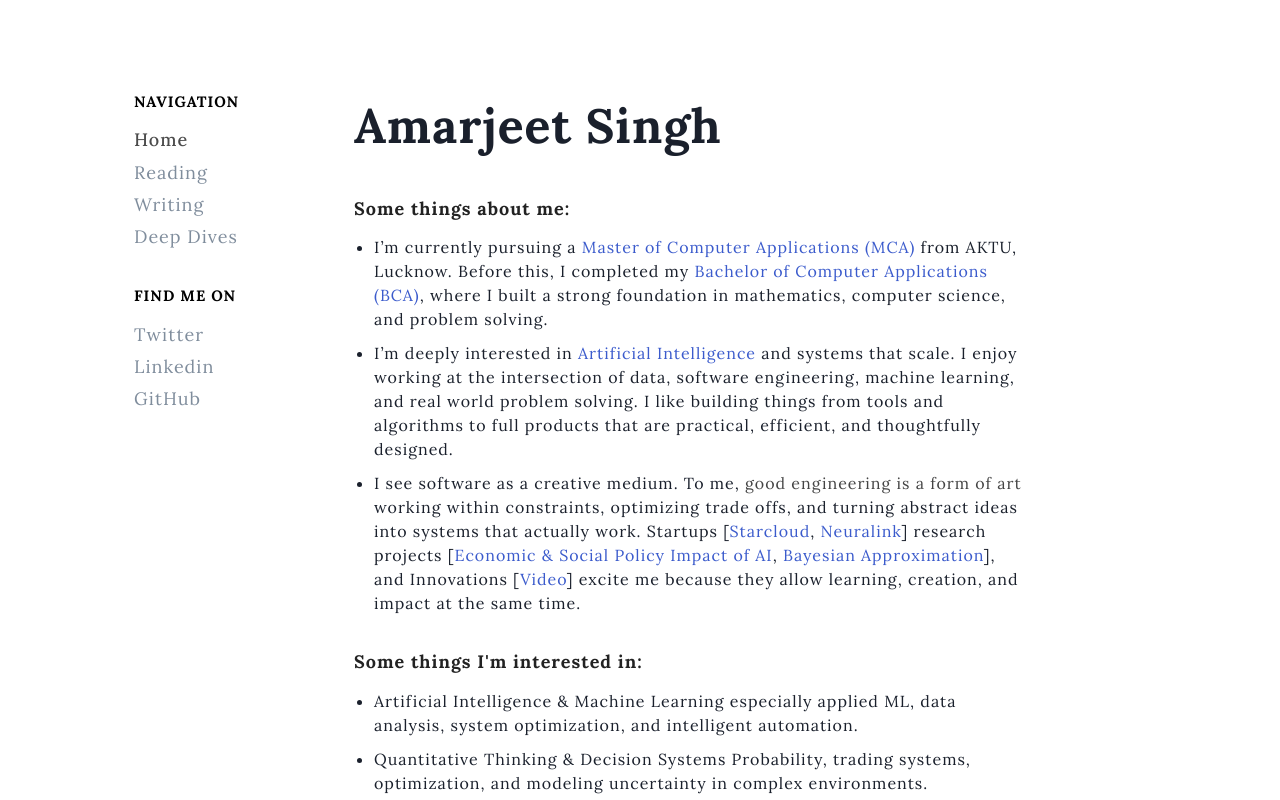
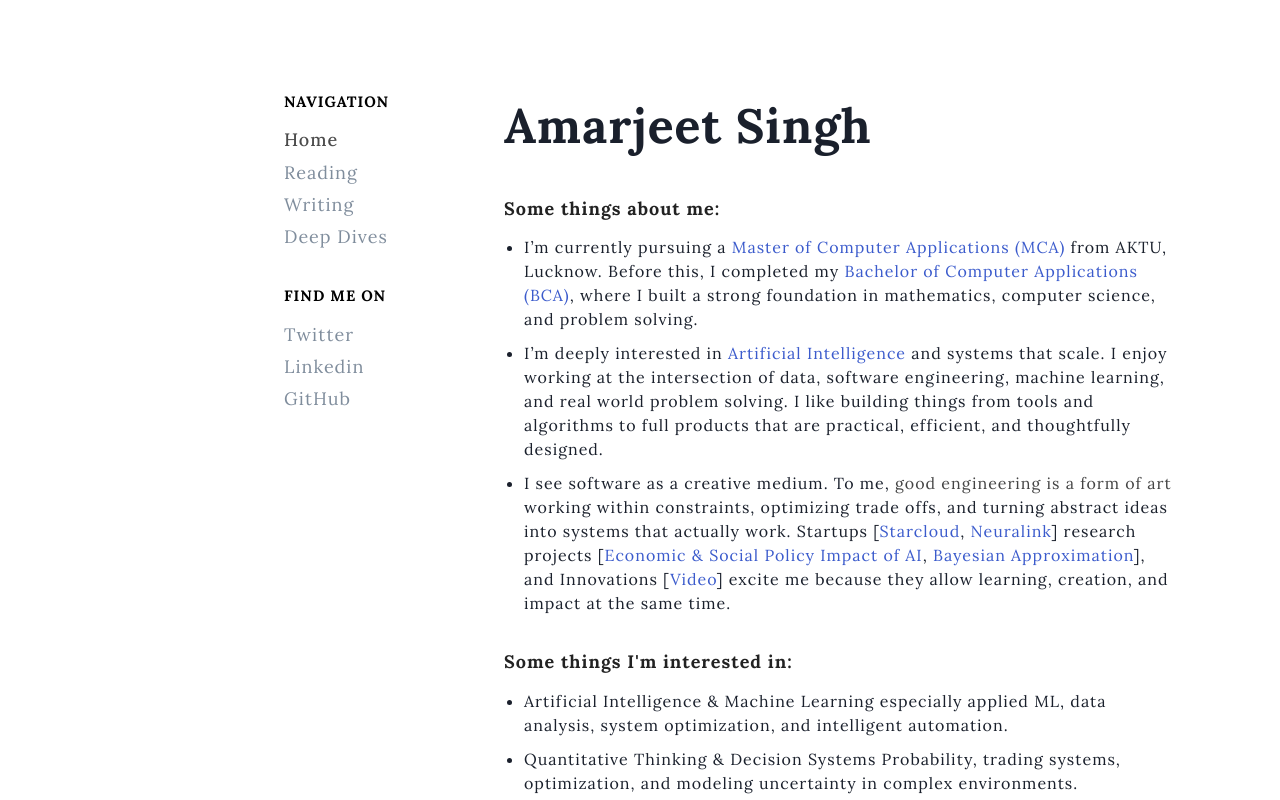
Before and after one commit to amarjeetsingh146/amarjeet-info, a Next.js app: page / in a window 1280 px wide. Shown: the top 800 px of the page. Built offline with nearby package versions, Linux system fonts and the light colour scheme.

Commit message:
shift content towards right horizontally

```diff
--- a/src/app/deep-dive/ai-agents/page.js
+++ b/src/app/deep-dive/ai-agents/page.js
@@ -13,7 +13,7 @@ export default async function AiAgentsPage({ searchParams }) {
   const stepId = params?.step || 'foundations';
 
   return (
-    <div className="mt-[56px] md:ml-[290px]">
+    <div className="mt-[56px] md:ml-[440px]">
       <ResearchRoadmap
         steps={aiAgentsSteps}
         activeStepId={stepId}
--- a/src/app/deep-dive/embedded-systems/page.js
+++ b/src/app/deep-dive/embedded-systems/page.js
@@ -13,7 +13,7 @@ export default async function EmbeddedSystemsPage({ searchParams }) {
   const stepId = params?.step || 'intro-embedded';
 
   return (
-    <div className="mt-[56px] md:ml-[290px]">
+    <div className="mt-[56px] md:ml-[440px]">
       <ResearchRoadmap
         steps={embeddedSystemsSteps}
         activeStepId={stepId}
--- a/src/app/deep-dive/page.js
+++ b/src/app/deep-dive/page.js
@@ -6,7 +6,7 @@ export const metadata = {
 
 export default function DeepDives() {
   return (
-    <main className="mt-[50px] md:ml-[330px] max-w-[720px] pt-[80px] md:pt-[40px] px-[24px] font-lora">
+    <main className="mt-[50px] md:ml-[480px] max-w-[720px] pt-[80px] md:pt-[40px] px-[24px] font-lora">
 
       <div className="flex flex-col">
 
--- a/src/app/globals.css
+++ b/src/app/globals.css
@@ -11,7 +11,7 @@
 @layer components {
   /* Writing Articles Layout & Typography */
   .article {
-    @apply mt-[50px] md:ml-[330px] max-w-[680px] pt-[80px] md:pt-[40px] px-[24px] font-sans tracking-wide pb-24;
+    @apply mt-[50px] md:ml-[480px] max-w-[680px] pt-[80px] md:pt-[40px] px-[24px] font-sans tracking-wide pb-24;
   }
   .article .back-btn {
     @apply inline-block text-[15px] text-[#7a7a7a] no-underline hover:text-black mb-8 transition-colors;
--- a/src/app/page.js
+++ b/src/app/page.js
@@ -4,7 +4,7 @@ import Link from 'next/link';
 
 export default function Home() {
   return (
-    <main className="mt-[50px] md:ml-[330px] max-w-[720px] pt-[80px] md:pt-[40px] px-[24px] font-lora tracking-[1px]">
+    <main className="mt-[50px] md:ml-[480px] max-w-[720px] pt-[80px] md:pt-[40px] px-[24px] font-lora tracking-[1px]">
       <h1 style={{ fontStyle: 'normal', fontWeight: 700, fontSize: '48px', lineHeight: '72px' }} className="text-[#1a202c] font-lora mb-[30px]">Amarjeet Singh</h1>
 
       <h4 className="text-[18px] mt-[32px] mb-[12px] font-bold">Some things about me:</h4>
--- a/src/app/reading/page.js
+++ b/src/app/reading/page.js
@@ -10,7 +10,7 @@ const sortedBooks = [...books].sort(
 
 export default function Reading() {
   return (
-    <main className="mt-[50px] md:ml-[330px] max-w-[760px] pt-[80px] md:pt-[20px] px-[20px] font-lora">
+    <main className="mt-[50px] md:ml-[480px] max-w-[760px] pt-[80px] md:pt-[20px] px-[20px] font-lora">
       <BookshelfCarousel books={sortedBooks} infinite={true} />
     </main>
   );
--- a/src/app/writing/page.js
+++ b/src/app/writing/page.js
@@ -21,7 +21,7 @@ export default function Writing() {
   const thoughts = getAllThoughts();
 
   return (
-    <main className="mt-[50px] md:ml-[330px] max-w-[720px] pt-[80px] md:pt-[40px] px-[24px] font-lora tracking-[1px]">
+    <main className="mt-[50px] md:ml-[480px] max-w-[720px] pt-[80px] md:pt-[40px] px-[24px] font-lora tracking-[1px]">
       <ul className="list-none p-0 m-0 max-w-[720px]">
         {/* Auto-generated from MDX files in src/content/thoughts/ */}
         {thoughts.map(({ slug, title, date }) => (
--- a/src/components/Navigation.jsx
+++ b/src/components/Navigation.jsx
@@ -32,7 +32,7 @@ export default function Navigation({ children }) {
         <button className="text-[22px] bg-transparent border-none cursor-pointer" onClick={toggleMenu}>☰</button>
       </header>
 
-      <aside className={`fixed top-0 left-0 w-[290px] h-screen pt-[90px] pb-[90px] pr-[34px] pl-[134px] bg-white z-[999] transition-transform duration-300 ${isMenuOpen ? 'translate-x-0' : 'max-md:-translate-x-full'}`} id="sidebar">
+      <aside className={`fixed top-0 left-0 w-[440px] h-screen pt-[90px] pb-[90px] pr-[34px] pl-[284px] bg-white z-[999] transition-transform duration-300 ${isMenuOpen ? 'translate-x-0' : 'max-md:-translate-x-full'}`} id="sidebar">
         <div className="mb-[32px]">
           <div className="text-[15px] tracking-[1px] mb-[10px] text-black">
           <h5 className="font-bold">NAVIGATION</h5>
```
Also changed, not shown: 1 other file (tests, documents, lock files or other folders).
